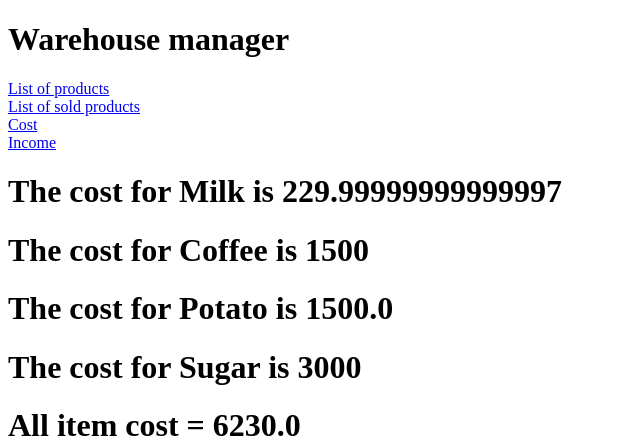
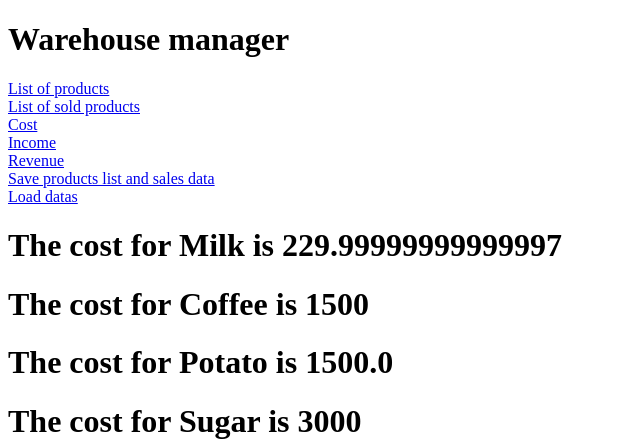
Before and after one commit to szmisztal/warehouse-flask, a Flask app: page /cost in a window 1280 px wide. Shown: the top 445 px of the page, without its empty margins (0-640 px from the left). Run offline with Flask 3, Linux system fonts and the light colour scheme.

Commit message:
add hiperlinks for save, load and show revenue views

```diff
--- a/templates/homepage.html
+++ b/templates/homepage.html
@@ -13,6 +13,12 @@
 		<a href="http://127.0.0.1:5000/cost">Cost</a>
 		<br>
 		<a href="http://127.0.0.1:5000/income">Income</a>
+		<br>
+		<a href="http://127.0.0.1:5000/revenue">Revenue</a>
+		<br>
+		<a href="http://127.0.0.1:5000/save">Save products list and sales data</a>
+		<br>
+		<a href="http://127.0.0.1:5000/load">Load datas</a>
       		{% block content %}
       		{% endblock content %}
 	</body>
```
